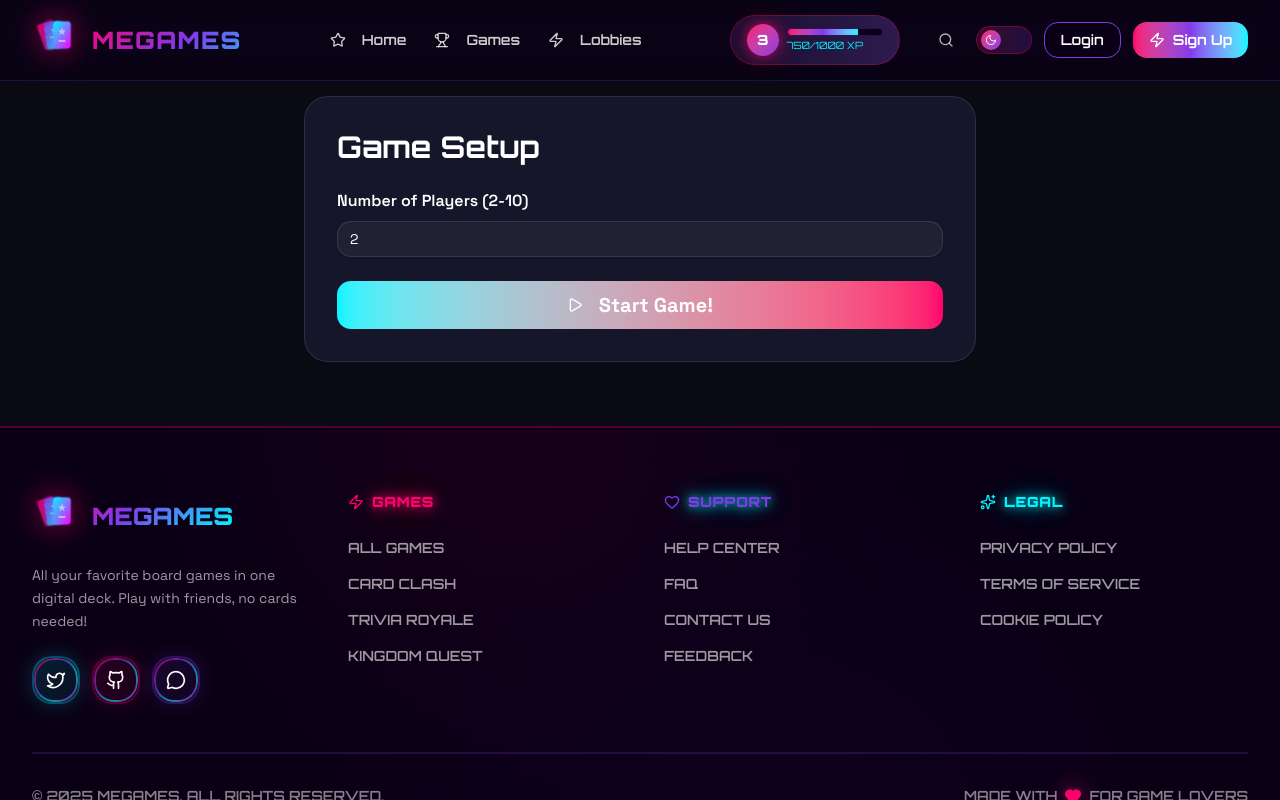
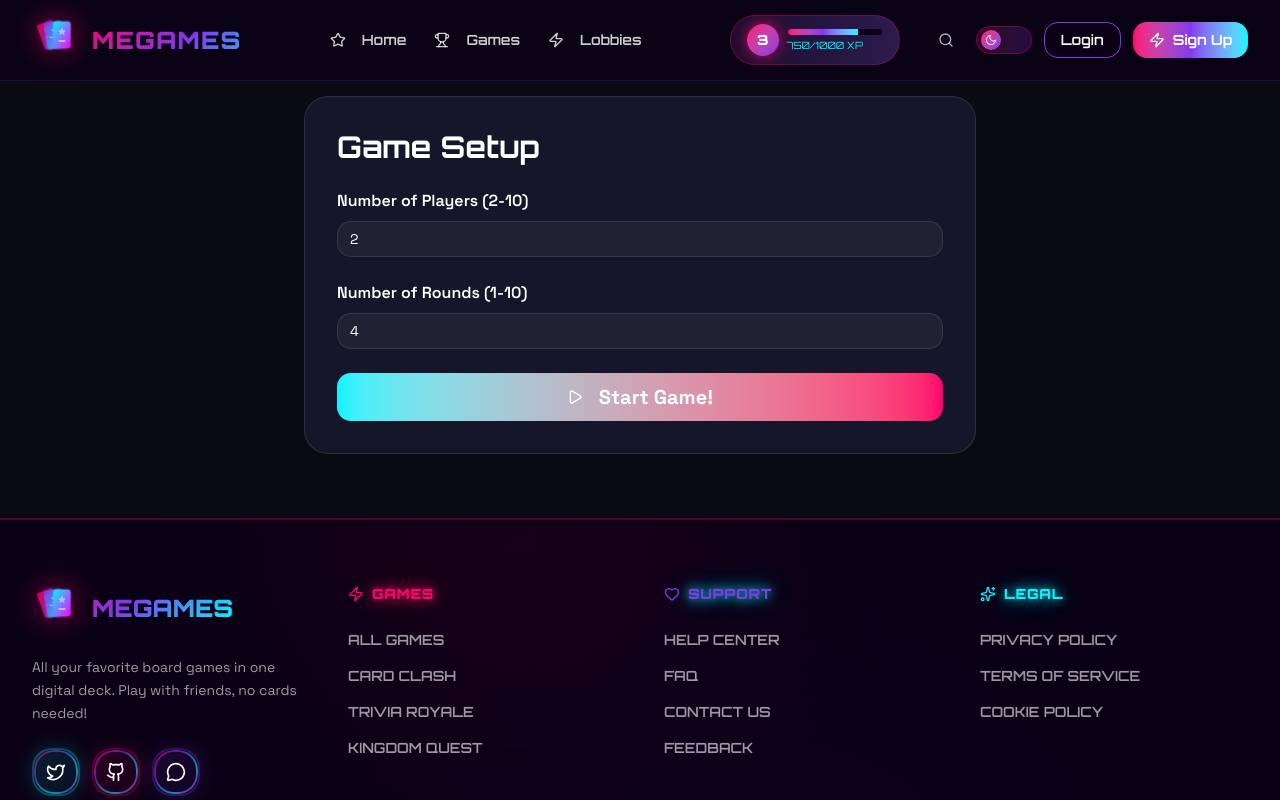
Before and after one commit to JoshOsborne1/megames-platform, a Next.js app: page /games/shade-signals in a window 1280 px wide. Both pictures are taken after a click on the element 410 px from the left and 438 px from the top of the page. Shown: the top 800 px of the page. Built offline with nearby package versions, Linux system fonts and the light colour scheme.

Commit message:
Auto-sync after agent response

```diff
--- a/src/app/games/shade-signals/page.tsx
+++ b/src/app/games/shade-signals/page.tsx
@@ -214,6 +214,18 @@ export default function ShadeSignalsGame() {
                     max={10}
                     value={playerCount}
                     onChange={(e) => setPlayerCount(Math.min(10, Math.max(2, parseInt(e.target.value) || 2)))}
+                    className="bg-white/5 border-white/10 text-white text-lg"
+                  />
+                </div>
+
+                <div>
+                  <label className="block text-white mb-2 font-semibold">Number of Rounds (1-10)</label>
+                  <Input
+                    type="number"
+                    min={1}
+                    max={10}
+                    value={totalRounds}
+                    onChange={(e) => setTotalRounds(Math.min(10, Math.max(1, parseInt(e.target.value) || 1)))}
                     className="bg-white/5 border-white/10 text-white text-lg"
                   />
                 </div>
```
